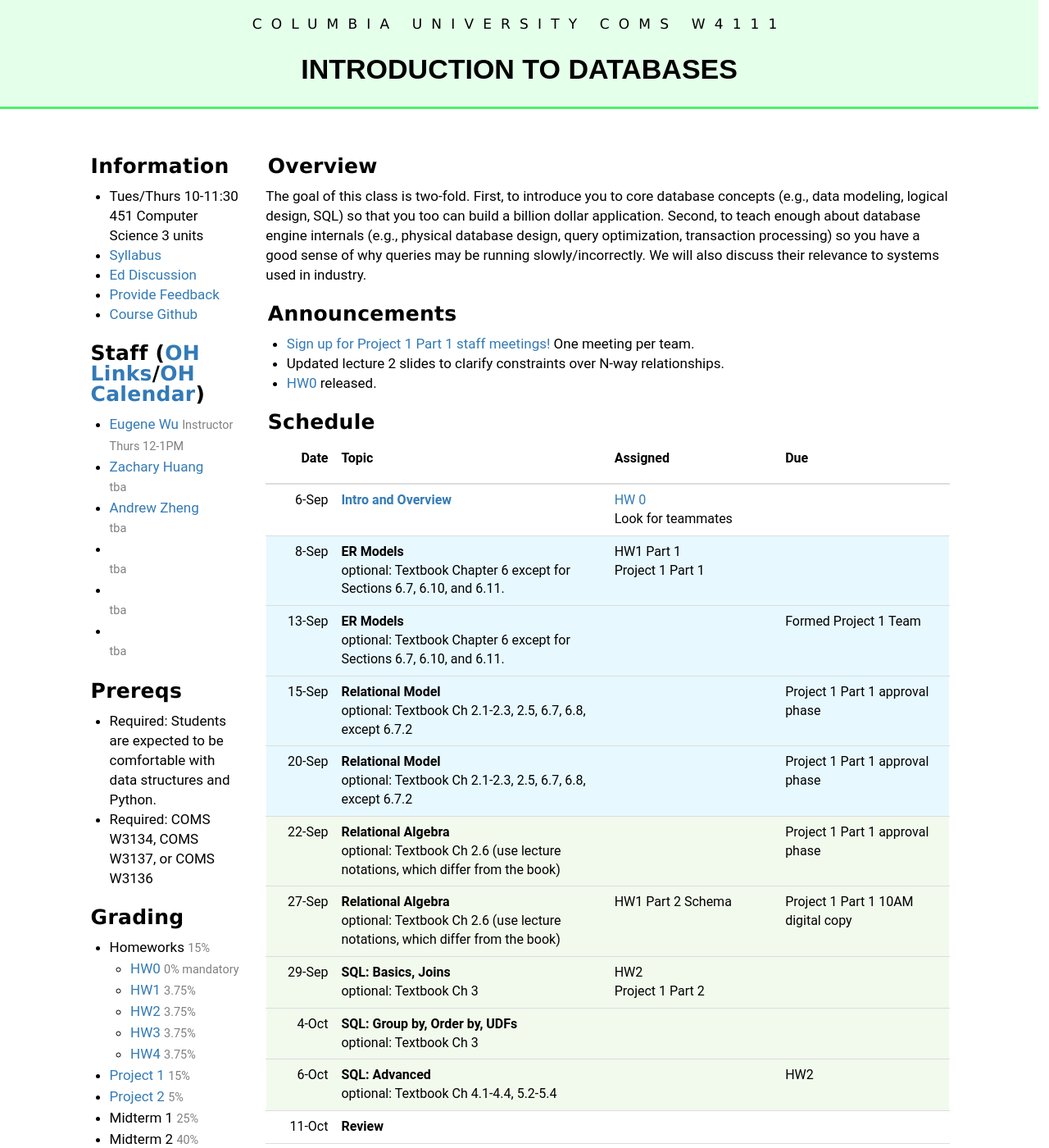
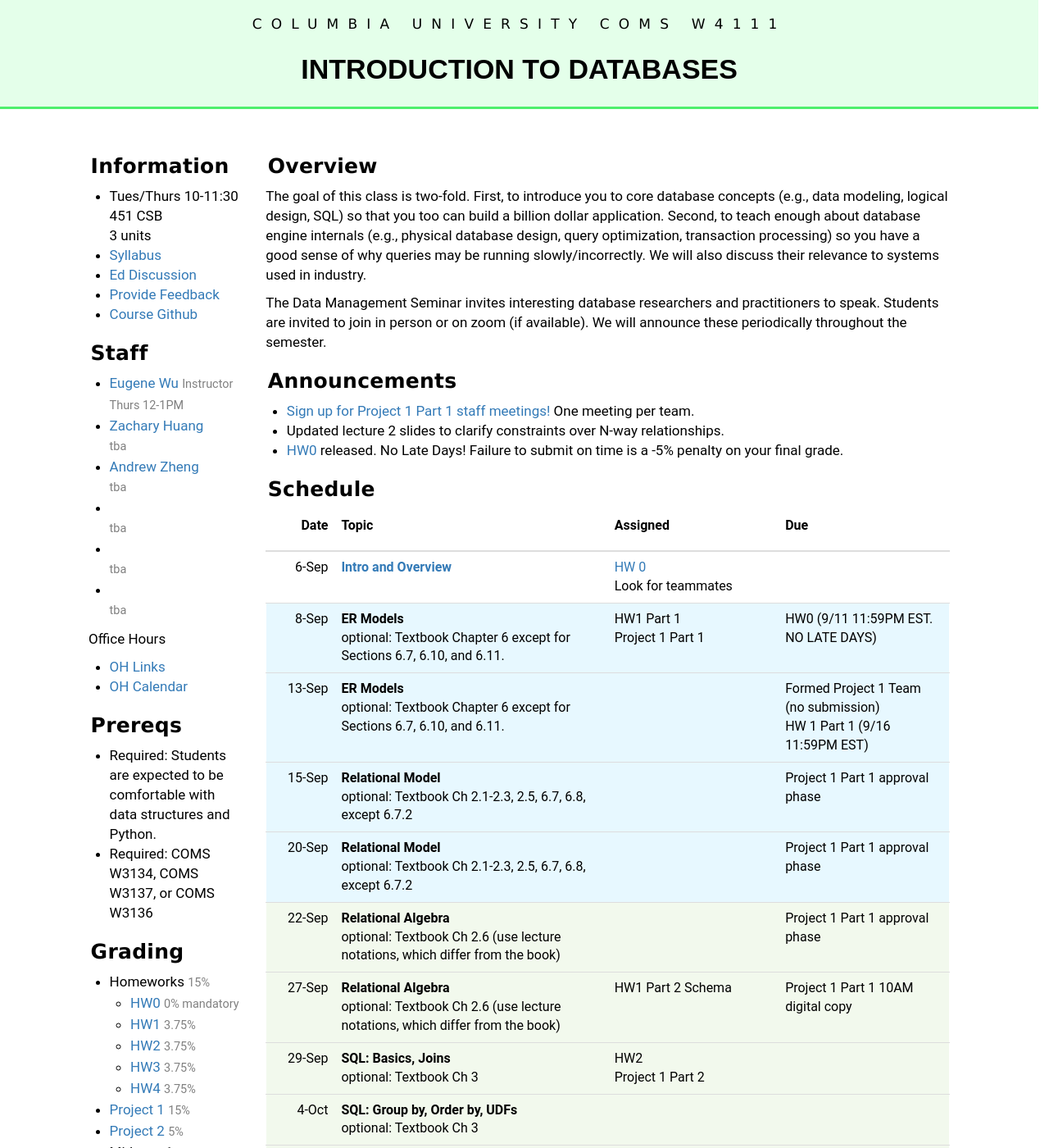
Before and after one commit to andrewzheng5/w4111.github.io, a Jekyll site: the page built from index.md, in a window 1280 px wide and 1400 px high. Shown: the whole window at 82% size. Built offline with Jekyll 4.4.1, drawn with Linux system fonts in a browser that asks for light colours.

Commit message:
lazy commit msg

```diff
--- a/_data/schedule.csv
+++ b/_data/schedule.csv
@@ -1,7 +1,7 @@
 color,date,slug,title,lshow,link,readings,optional,assigned,ashow,due,dshow
 white,6-Sep,Intro and Overview,,1,https://github.com/w4111/w4111.github.io/blob/master/files/lectures/lec1.pdf,,,"<a href=""https://github.com/w4111/hw0"">HW 0</a><br/>Look for teammates",,,
-#e7f8ff,8-Sep,ER Models,,,https://github.com/w4111/w4111.github.io/blob/master/files/lectures/lec2.pdf,"Chapter 6 except for Sections 6.7, 6.10, and 6.11.",,HW1 Part 1<br/>Project 1 Part 1,,,
-#e7f8ff,13-Sep,ER Models,,,https://github.com/w4111/w4111.github.io/blob/master/files/lectures/lec2.pdf,"Chapter 6 except for Sections 6.7, 6.10, and 6.11.",,,,Formed Project 1 Team,
+#e7f8ff,8-Sep,ER Models,,,https://github.com/w4111/w4111.github.io/blob/master/files/lectures/lec2.pdf,"Chapter 6 except for Sections 6.7, 6.10, and 6.11.",,HW1 Part 1<br/>Project 1 Part 1,,HW0 (9/11 11:59PM EST.  NO LATE DAYS),
+#e7f8ff,13-Sep,ER Models,,,https://github.com/w4111/w4111.github.io/blob/master/files/lectures/lec2.pdf,"Chapter 6 except for Sections 6.7, 6.10, and 6.11.",,,,Formed Project 1 Team (no submission)<br/>HW 1 Part 1 (9/16 11:59PM EST),
 #e7f8ff,15-Sep,Relational Model,,,https://github.com/w4111/w4111.github.io/blob/master/files/lectures/lec3.pdf,"Ch 2.1-2.3, 2.5, 6.7, 6.8, except 6.7.2",,,,Project 1 Part 1 approval phase,
 #e7f8ff,20-Sep,Relational Model,,,https://github.com/w4111/w4111.github.io/blob/master/files/lectures/lec3.pdf,"Ch 2.1-2.3, 2.5, 6.7, 6.8, except 6.7.2",,,,Project 1 Part 1 approval phase,
 #f2f9ed,22-Sep,Relational Algebra,,,https://github.com/w4111/w4111.github.io/blob/master/files/lectures/lec4.pdf,"Ch 2.6 (use lecture notations, which differ from the book)",,,,Project 1 Part 1 approval phase,
--- a/_includes/index_left.md
+++ b/_includes/index_left.md
@@ -1,14 +1,14 @@
 #### Information
 
 * Tues/Thurs 10-11:30
-  451 Computer Science
+  451 CSB
   3 units
 * [Syllabus](./syllabus)
 * [Ed Discussion](https://edstem.org/us/courses/28081/discussion/)
 * [Provide Feedback](https://goo.gl/forms/QIfWsPnwu3YHtamk1)
 * [Course Github](http://github.com/w4111)
 
-#### Staff ([OH Links](https://edstem.org/us/courses/17037/discussion/1029187)/[OH Calendar](https://calendar.google.com/calendar/embed?src=v79hsp9qikue2f3s4bkdemsu4c%40group.calendar.google.com&ctz=America%2FNew_York))
+#### Staff
 
 
 
@@ -24,6 +24,11 @@
   <small>tba</small>
 * [](#)
   <small>tba</small>
+
+Office Hours
+
+* [OH Links](https://edstem.org/us/courses/17037/discussion/1029187)
+* [OH Calendar](https://calendar.google.com/calendar/embed?src=v79hsp9qikue2f3s4bkdemsu4c%40group.calendar.google.com&ctz=America%2FNew_York)
 
 #### Prereqs
 
--- a/index.md
+++ b/index.md
@@ -5,6 +5,8 @@
 #### Overview
 
 The goal of this class is two-fold. First, to introduce you to core database concepts (e.g., data modeling, logical design, SQL) so that you too can build a billion dollar application. Second, to teach enough about database engine internals (e.g., physical database design, query optimization, transaction processing) so you have a good sense of why queries may be running slowly/incorrectly.  We will also discuss their relevance to systems used in industry.
+
+The Data Management Seminar invites interesting database researchers and practitioners to speak.  Students are invited to join in person or on zoom (if available).   We will announce these periodically throughout the semester.
 
 <!--**Advanced Assignments**  There will several [optional extra-credit assignments](https://github.com/w4111/advanced) that will dive deeper into concepts introduced in class.   Some of them will involve extending a simple Python-based database engine with additional functionality!  They are labeled `AA#` in the schedule.  There is no obligation to do these, but they are available if you want to do then in addition to, or in lieu of the normal assignments.-->
 
@@ -32,7 +34,7 @@
 
 * [Sign up for Project 1 Part 1 staff meetings!](https://calendar.google.com/calendar/u/0/selfsched?sstoken=UUpOU05mUUpZYXk2fGRlZmF1bHR8YmE0YmE0M2MzNzkyYWZjOTcxYjRkMTBmNDNmNjA1NDc)  One meeting per team.
 * Updated lecture 2 slides to clarify constraints over N-way relationships.
-* [HW0](https://github.com/w4111/hw0) released.
+* [HW0](https://github.com/w4111/hw0) released.  No Late Days!  Failure to submit on time is a -5% penalty on your final grade.
 
 #### Schedule
 
```
Also changed, not shown: syllabus.md (+3 -5 lines).
